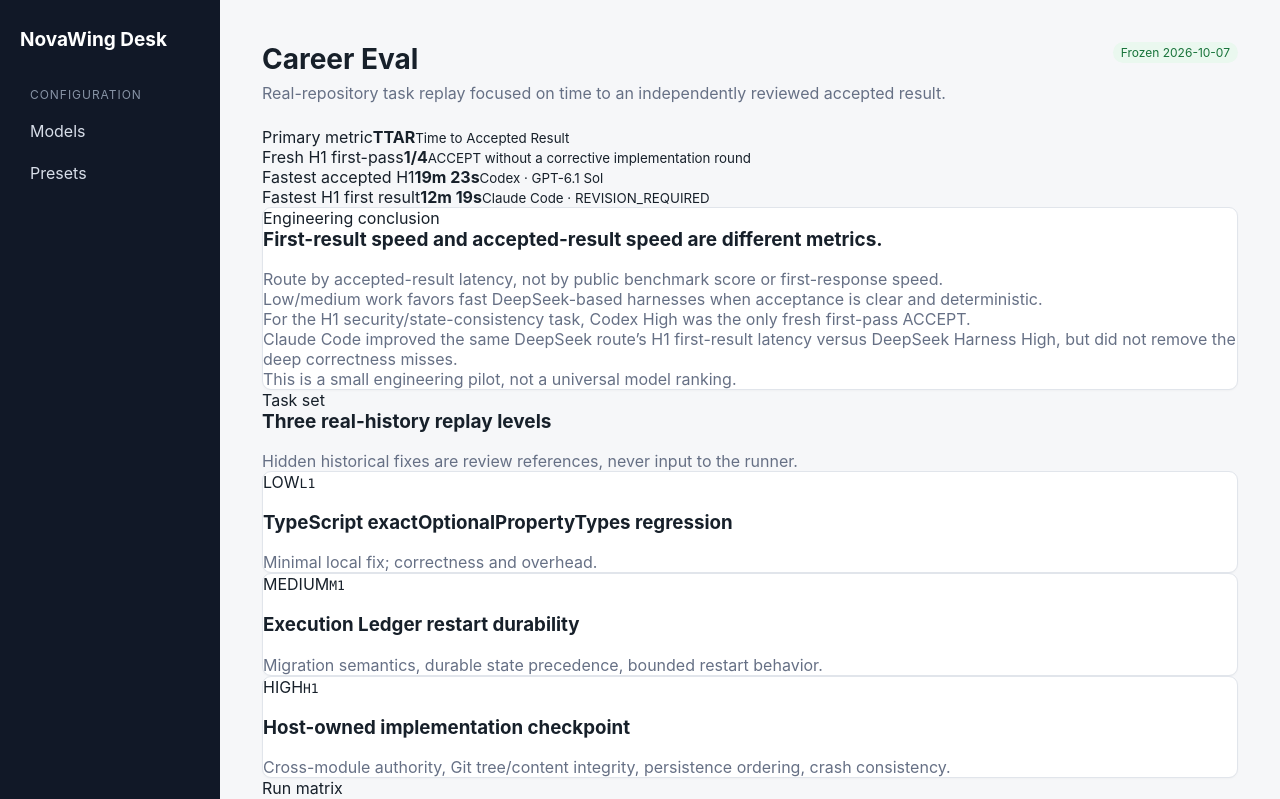
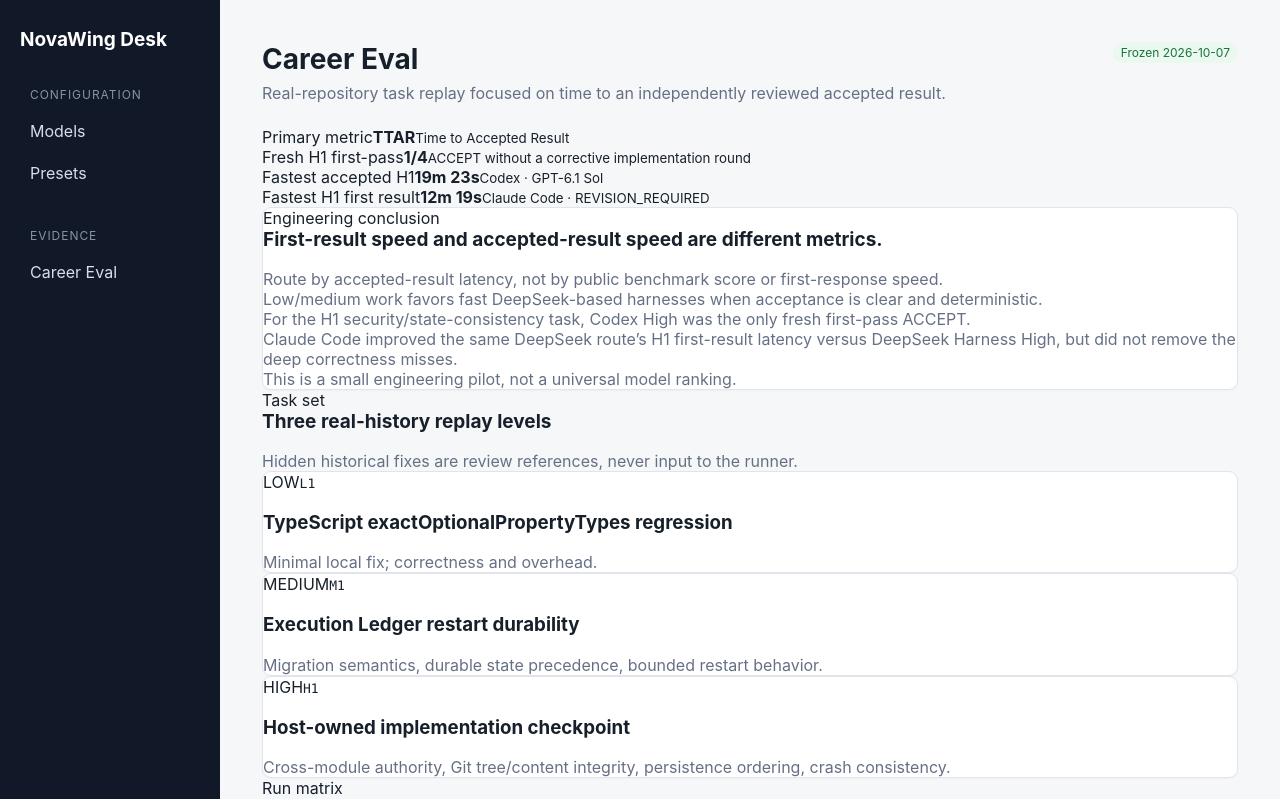
Before and after one commit to weijianjunwjj/nova-wing-desk, a Next.js app in the folder apps/web/: page /eval in a window 1280 px wide. Shown: the top 799 px of the page. Built offline with nearby package versions, Linux system fonts and the light colour scheme.

Commit message:
feat(eval): link Career Eval in Desk navigation

```diff
--- a/apps/web/app/layout.tsx
+++ b/apps/web/app/layout.tsx
@@ -18,6 +18,10 @@
             <Link href="/models">Models</Link>
             <Link href="/presets">Presets</Link>
           </nav>
+          <p className="section-label">Evidence</p>
+          <nav>
+            <Link href="/eval">Career Eval</Link>
+          </nav>
         </aside>
         <main>{children}</main>
       </body>
```
